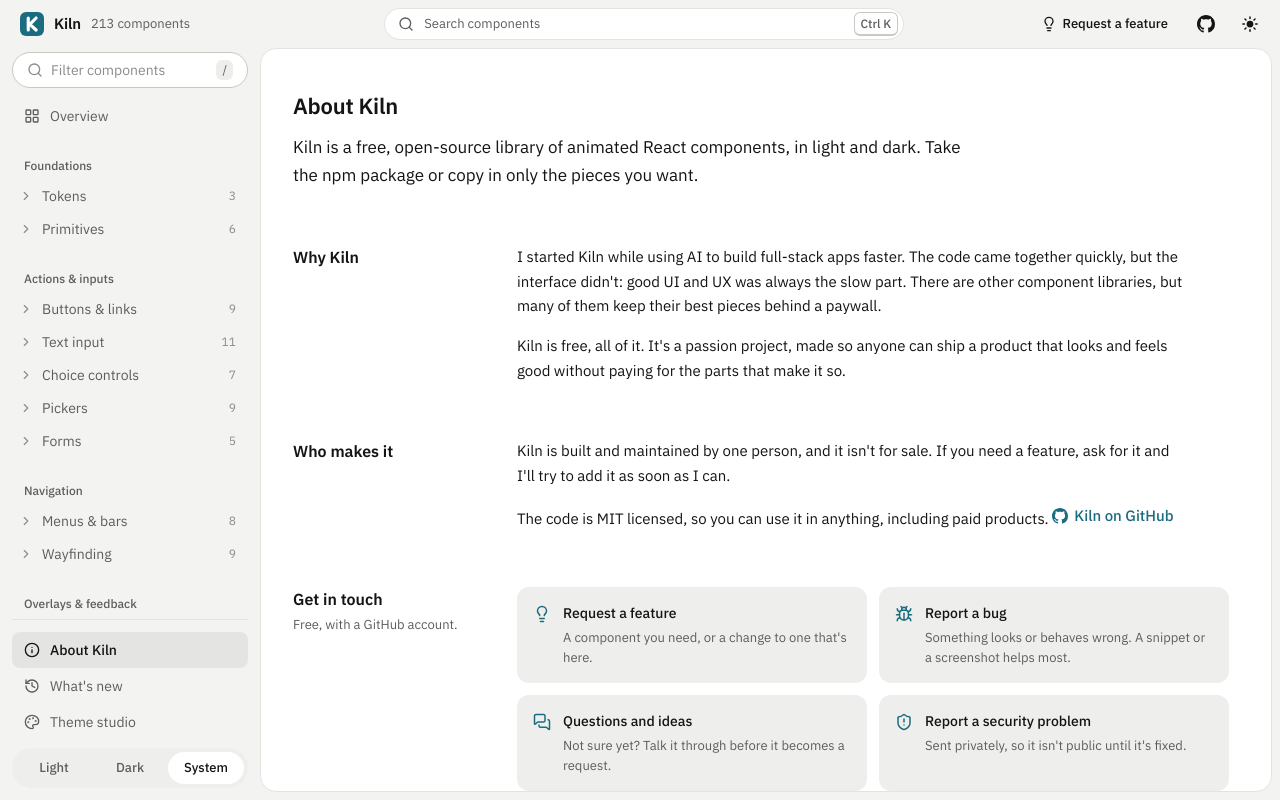
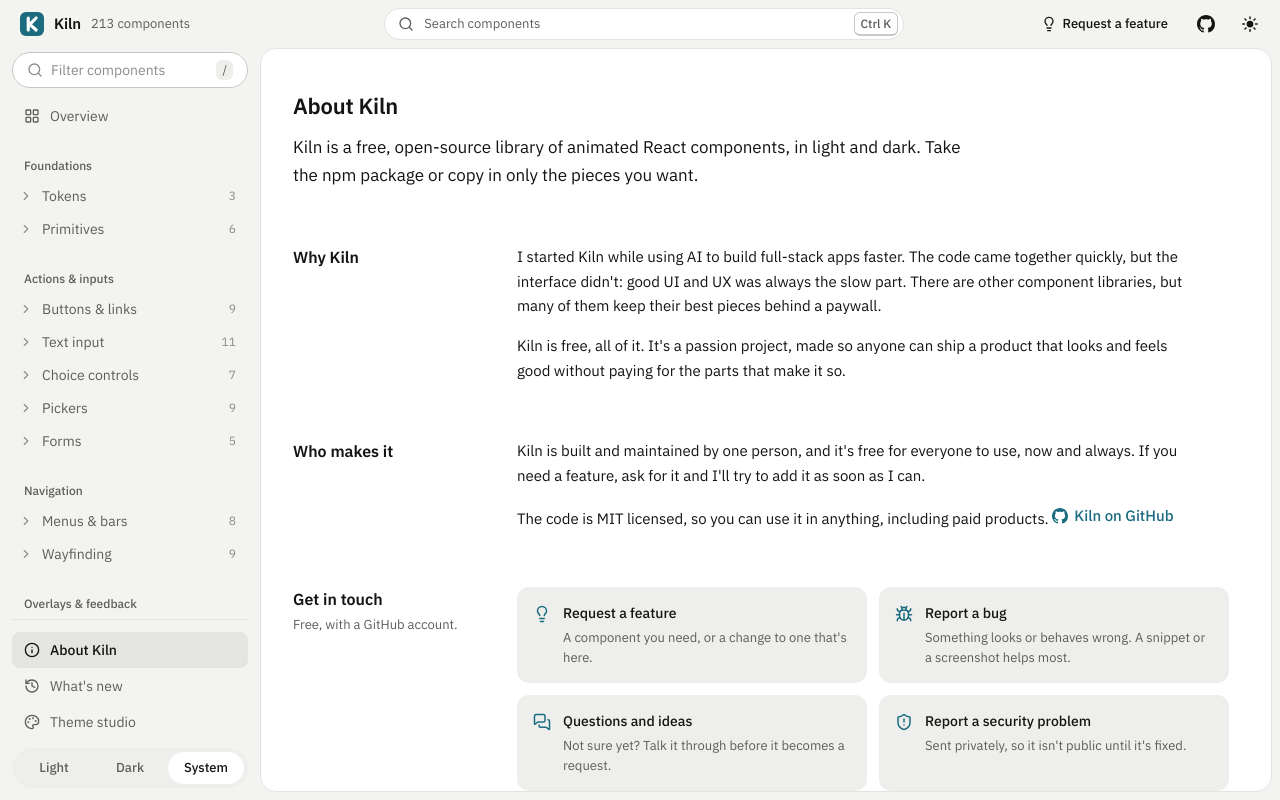
Before and after one commit to Electro1207/Kiln, a React (Vite) app: page /about in a window 1280 px wide. Built offline with nearby package versions, Linux system fonts and the light colour scheme.

Commit message:
Say Kiln is free for everyone to use, instead of that it isn't for sale

```diff
--- a/src/gallery/About.tsx
+++ b/src/gallery/About.tsx
@@ -36,7 +36,7 @@ export function About() {
         <h2 id="who" className="text-base font-semibold">Who makes it</h2>
         <div className="max-w-2xl space-y-4 text-[15px] leading-relaxed text-ink">
           <p>
-            Kiln is built and maintained by one person, and it isn't for sale. If you need a feature, ask for it and I'll try to add it as soon as I can.
+            Kiln is built and maintained by one person, and it's free for everyone to use, now and always. If you need a feature, ask for it and I'll try to add it as soon as I can.
           </p>
           <p>
             The code is MIT licensed, so you can use it in anything, including paid products.{" "}
```
Also changed, not shown: 1 other file (tests, documents, lock files or other folders).
